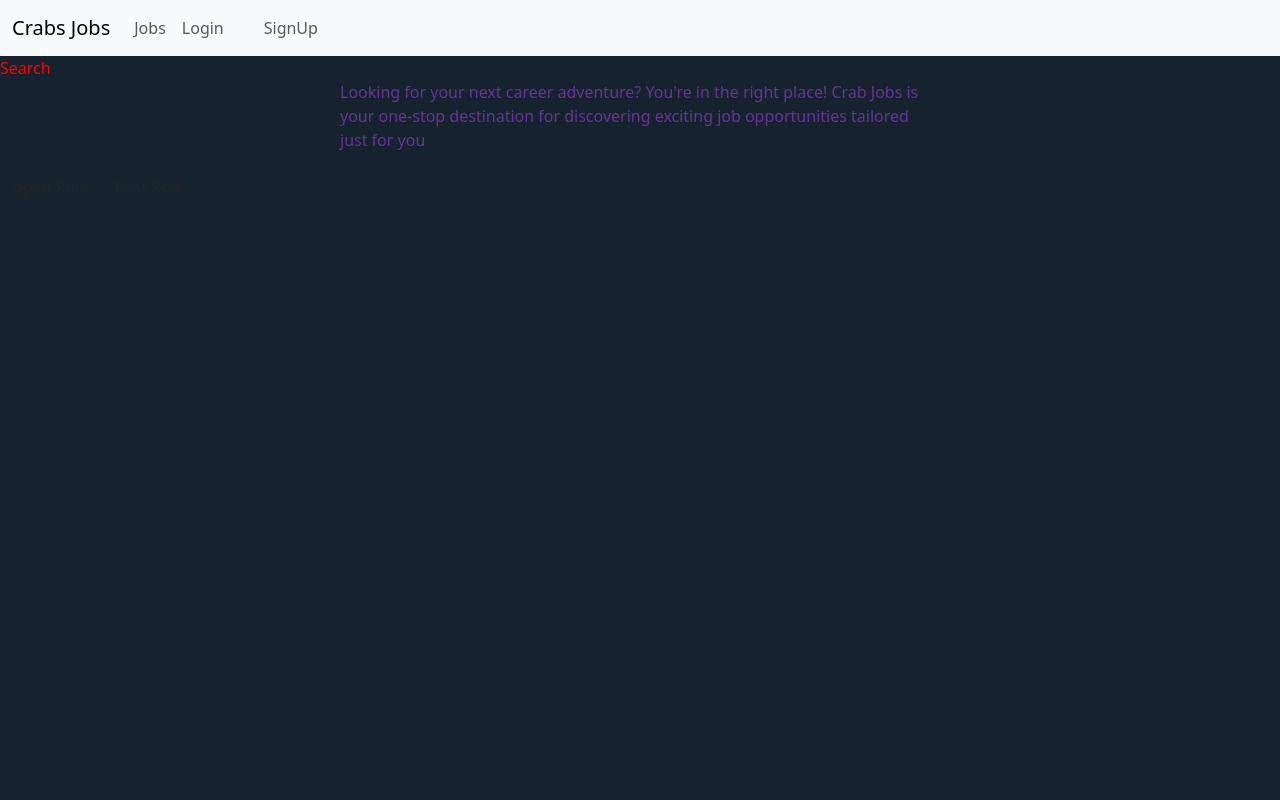
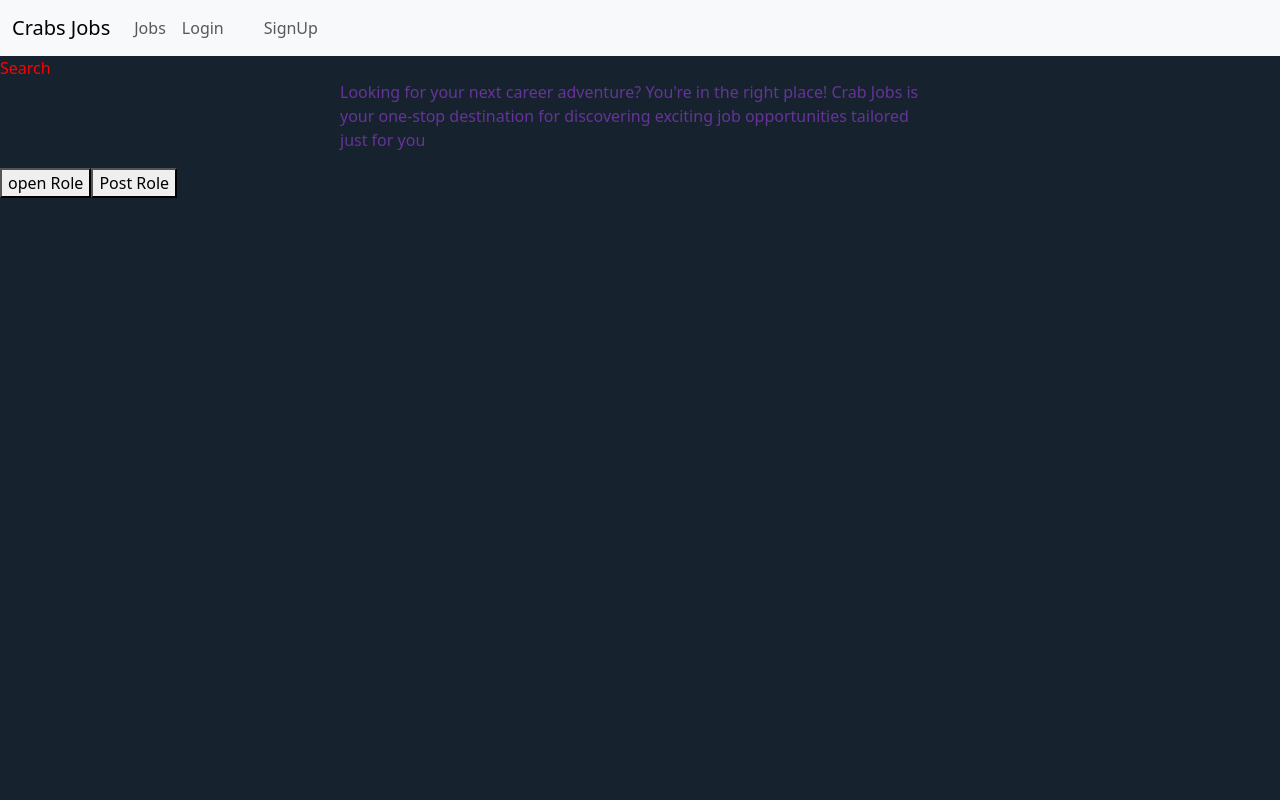
Before and after one commit to alexander784/Jobless-corner, a React (Create React App) app: page / in a window 1280 px wide. Shown: the top 800 px of the page. Built offline with nearby package versions, Linux system fonts and the light colour scheme.

Commit message:
Open and post role vuttons

```diff
--- a/src/pages/Home.js
+++ b/src/pages/Home.js
@@ -19,10 +19,10 @@ const Home = () => {
          </p>
          <div className='roles'>
          <Link to="/open-roles">
-          <button className='btn'>open Role</button>
+          <button className='button'>open Role</button>
          </Link>
          <Link to="/post-roles">
-          <button className='btn'>Post Role</button>
+          <button className='button'>Post Role</button>
          </Link>
          </div>
 
```
